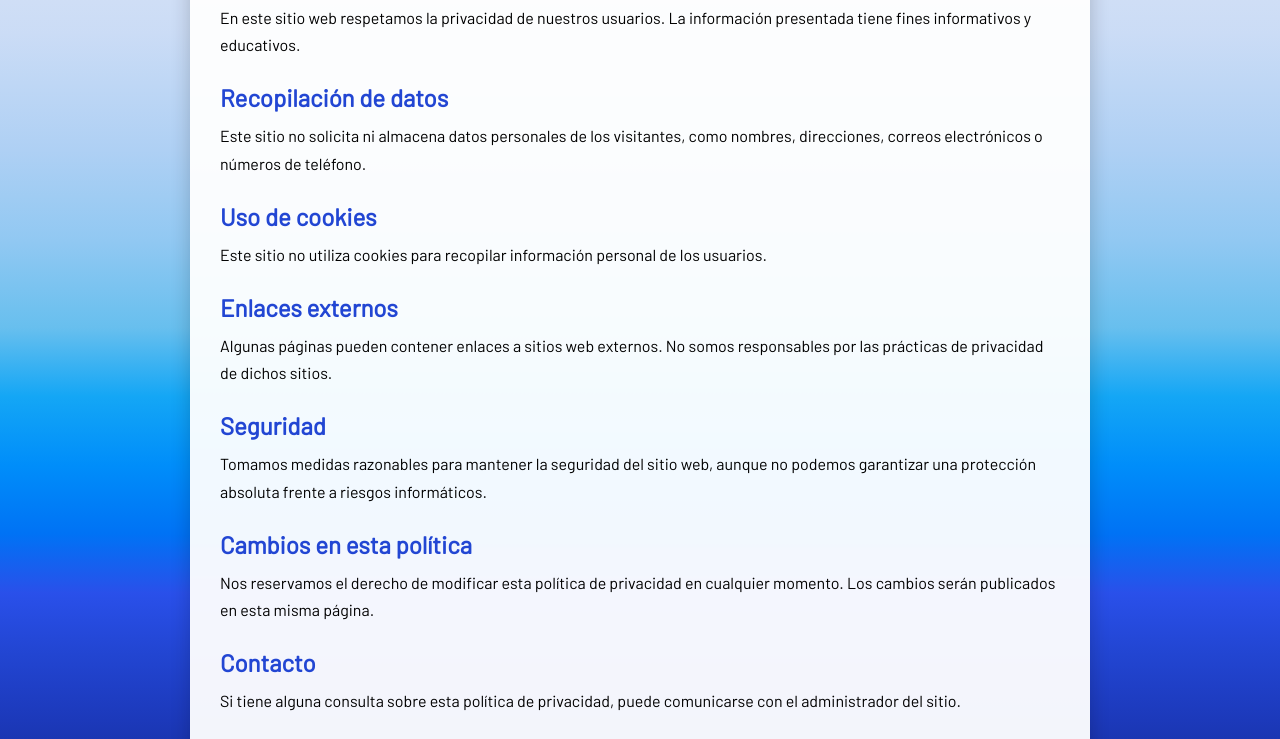
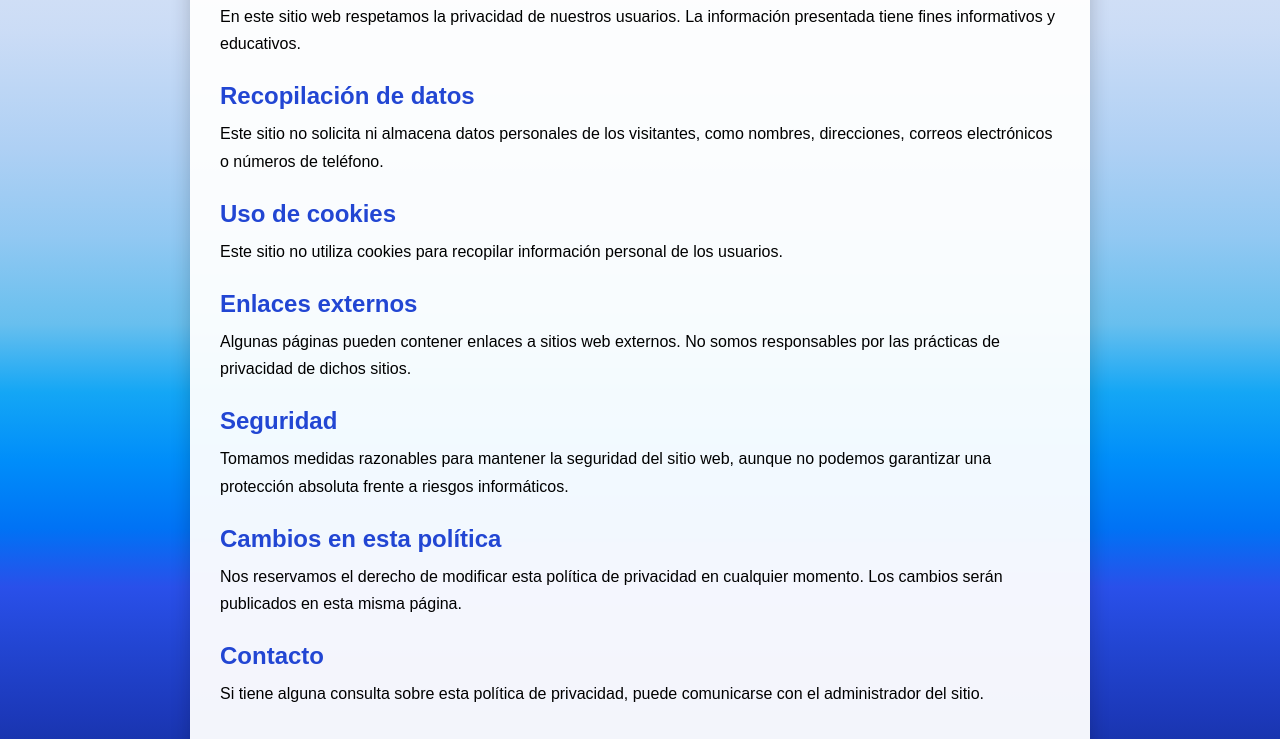
Before and after one commit to Jfontes07/Back-End-Proyecto-1-semestre, a plain HTML site: page Front End/politicas.html in a window 1280 px wide. Shown: the part 124-863 px from the top of the page. Drawn offline with Linux system fonts and the light colour scheme.

Commit message:
cambio letra en privacidad

```diff
--- a/Front End/Estilos/style_contacto.css
+++ b/Front End/Estilos/style_contacto.css
@@ -1,6 +1,6 @@
 @font-face {
     font-family: "Barlow";
-    src: url("../fonts/Barlow-Regular.ttf") format("truetype");
+    src: url("../fonts/TT Berlinerins Trial Script.otf");
 }
 
 ** {
--- a/Front End/Estilos/style_privacidad.css
+++ b/Front End/Estilos/style_privacidad.css
@@ -1,6 +1,7 @@
 @font-face {
     font-family: "Barlow";
-    src: url("../fonts/Barlow-Regular.ttf") format("truetype");
+    src: url(Front End/fonts/TT Berlinerins Trial Script.otf") format("truetype");
+
 }
 
 * {
```
